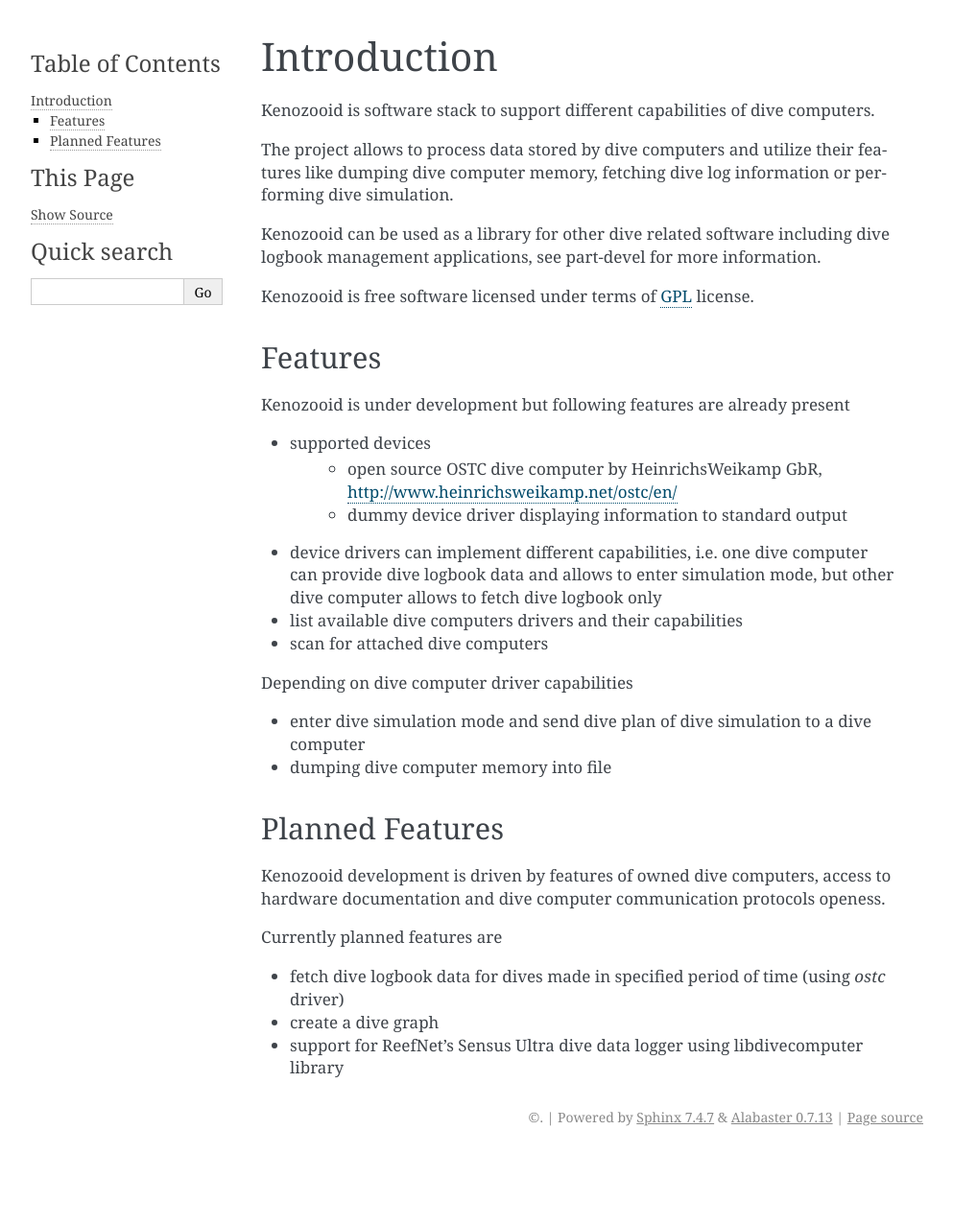
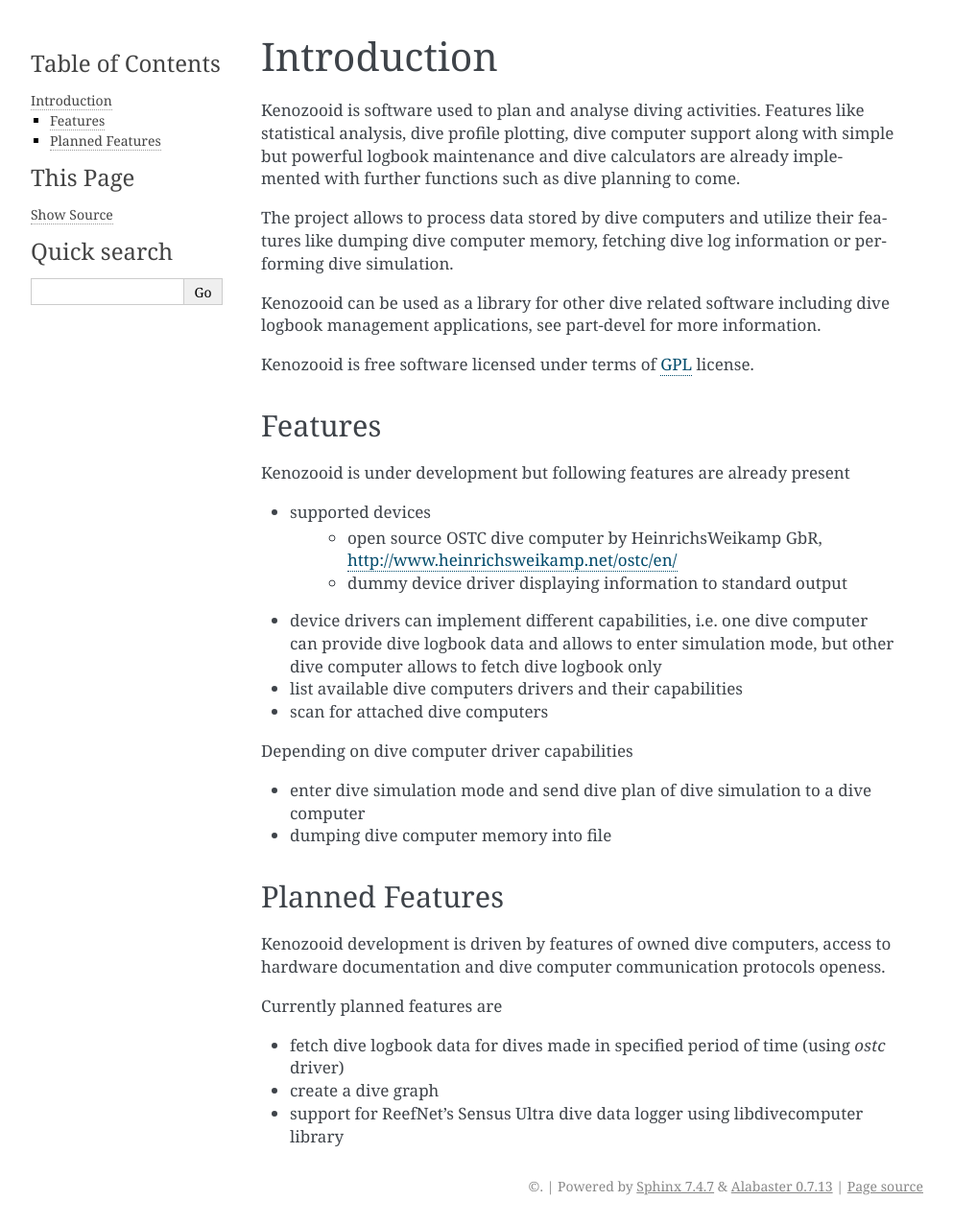
Before and after one commit to gitGNU/gnu_kenozooid, a Sphinx documentation site: the page built from doc/user/intro.rst, in a window 1280 px wide. Shown: the whole page at 96% size, without its empty margins (148-1141 px from the left). Built offline with Sphinx 7.4.7, drawn with Linux system fonts in a browser that asks for light colours; before the commit the page ends 1204 px from its top, so only the background shows below that.

Commit message:
- updated kenozooid description in user manual

```diff
--- a/doc/user/intro.rst
+++ b/doc/user/intro.rst
@@ -1,7 +1,9 @@
 Introduction
 ============
-Kenozooid is software stack to support different capabilities of dive
-computers.
+Kenozooid is software used to plan and analyse diving activities. Features
+like statistical analysis, dive profile plotting, dive computer support
+along with simple but powerful logbook maintenance and dive calculators are
+already implemented with further functions such as dive planning to come.
 
 The project allows to process data stored by dive computers and utilize
 their features like dumping dive computer memory, fetching dive log
```
